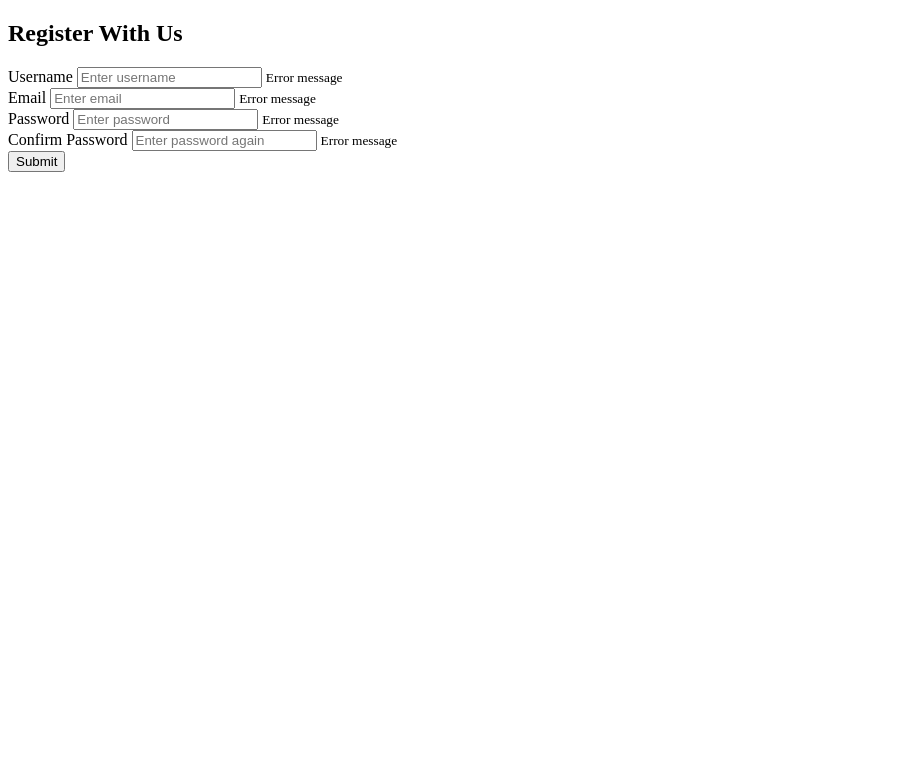
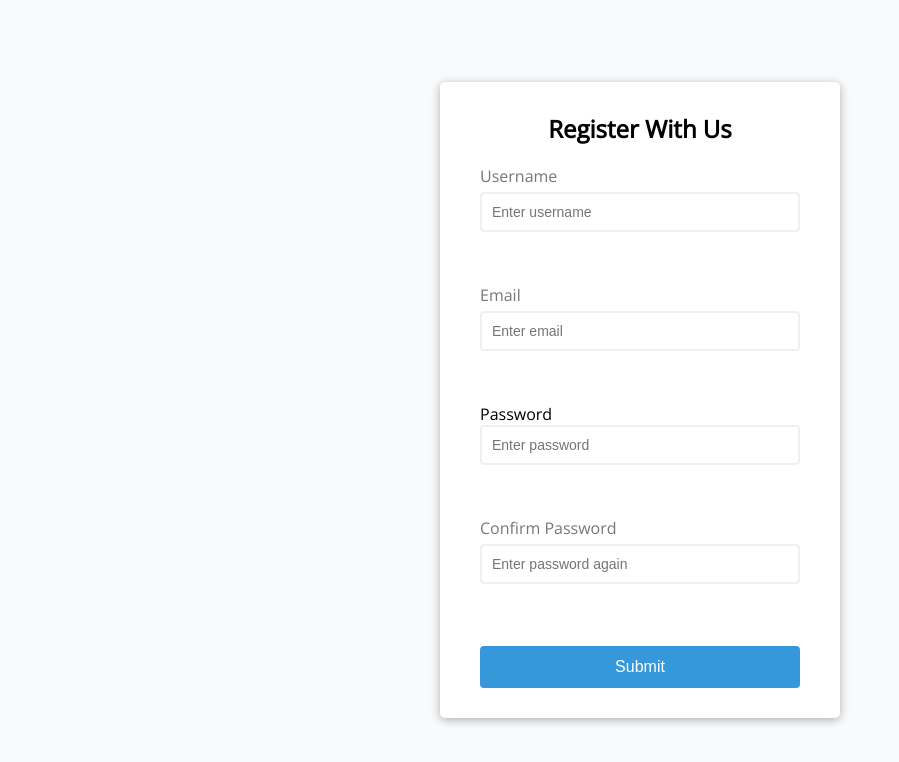
Before and after one commit to yusuf2007/register, a plain HTML site: page index.html in a window 1280 px wide. Shown: the whole page, without its empty margins (0-899 px from the left). Drawn offline with nearby package versions, Linux system fonts and the light colour scheme.

Commit message:
finished

```diff
--- a/index.html
+++ b/index.html
@@ -5,7 +5,7 @@
     <meta http-equiv="X-UA-Compatible" content="IE=edge">
     <meta name="viewport" content="width=device-width, initial-scale=1.0">
     <title>Form Validator</title>
-    <link rel="stylesheet" href="styele.css">
+    <link rel="stylesheet" href="style.css">
     <link rel="stylesheet" href="https://cdnjs.cloudflare.com/ajax/libs/font-awesome/6.0.0-beta2/css/all.min.css" integrity="sha512-YWzhKL2whUzgiheMoBFwW8CKV4qpHQAEuvilg9FAn5VJUDwKZZxkJNuGM4XkWuk94WCrrwslk8yWNGmY1EduTA==" crossorigin="anonymous" referrerpolicy="no-referrer" />
 </head>
 <body>
```
